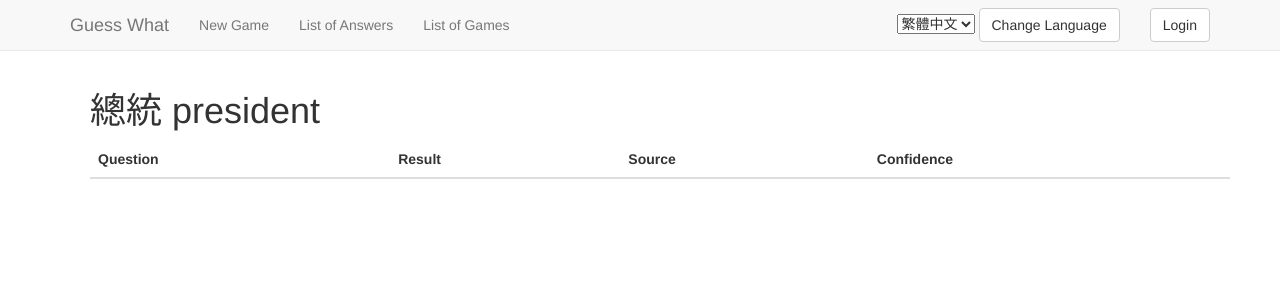
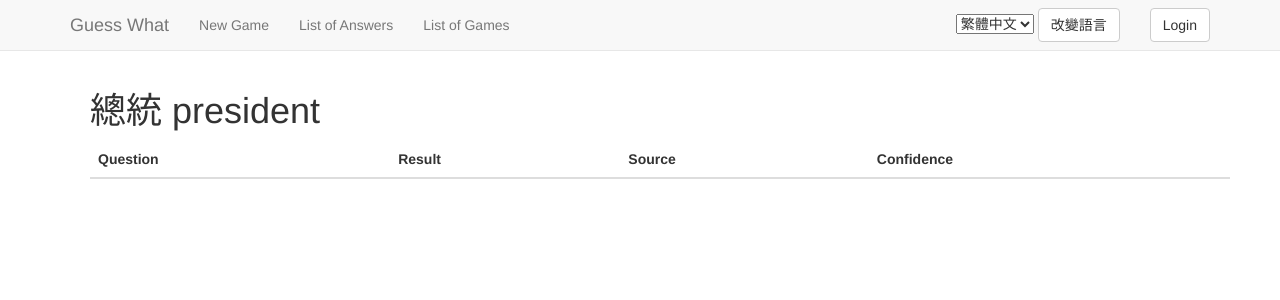
Before and after one commit to kevin1kevin1k/gw-django, a Django app: page /en/game/6/ in a window 1280 px wide. Shown: the top 300 px of the page. Run offline with Django 3.2, Linux system fonts and the light colour scheme; data comes from the database, SQL or seed files in the repository; data that the repository does not hold is empty; parts of the project's set-up code (start-up, migrations or seed data) failed here and were passed over; some libraries are stand-ins or nearby versions.

Commit message:
add translations

```diff
--- a/pages/templates/pages/base.html
+++ b/pages/templates/pages/base.html
@@ -55,7 +55,7 @@
                   </option>
               {% endfor %}
           </select>
-          <input type="submit" class="btn btn-default" value="{% trans 'Change Language' %}" />
+          <input type="submit" class="btn btn-default" value="{% trans '改變語言' %}" />
           </form>
 
             <!--{% get_language_info_list for LANGUAGES as languages %}
```
Also changed, not shown: locale/zh_Hant/LC_MESSAGES/django.po, 1 other file.
